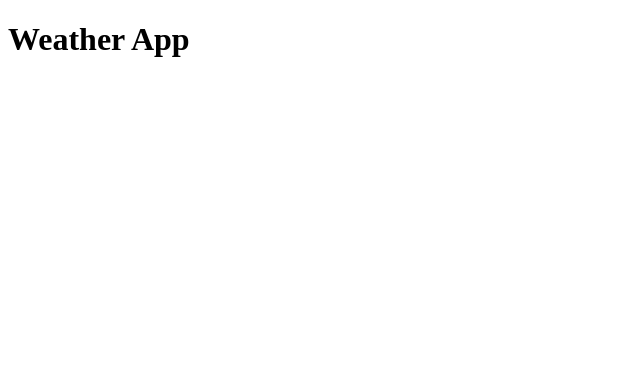
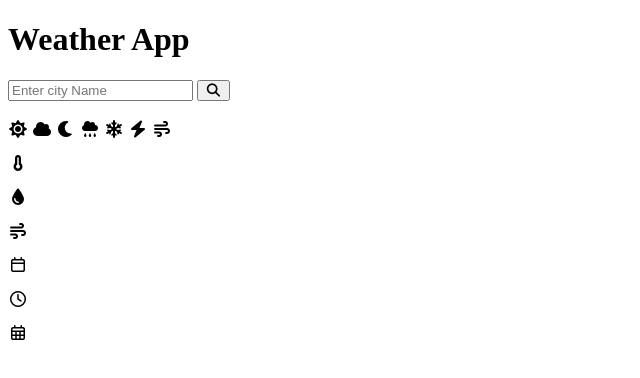
Before and after one commit to Samriddha-Poudel/Weather-Web-App, a plain HTML site: page index.html in a window 1280 px wide. Shown: the whole page, without its empty margins (0-640 px from the left). Drawn offline with Linux system fonts and the light colour scheme; a web font is replaced by a local one.

Commit message:
created app layout with search box and other icons

```diff
--- a/index.html
+++ b/index.html
@@ -1,18 +1,54 @@
 <!DOCTYPE html>
 <html lang="en">
+
 <head>
     <meta charset="UTF-8">
     <meta name="viewport" content="width=device-width, initial-scale=1.0">
     <title>Weather-web App</title>
-    <link rel="stylesheet" href="https://cdnjs.cloudflare.com/ajax/libs/font-awesome/7.0.1/css/all.min.css" integrity="sha512-2SwdPD6INVrV/lHTZbO2nodKhrnDdJK9/kg2XD1r9uGqPo1cUbujc+IYdlYdEErWNu69gVcYgdxlmVmzTWnetw==" crossorigin="anonymous" referrerpolicy="no-referrer" />
+    <link rel="stylesheet" href="https://cdnjs.cloudflare.com/ajax/libs/font-awesome/7.0.1/css/all.min.css"
+        integrity="sha512-2SwdPD6INVrV/lHTZbO2nodKhrnDdJK9/kg2XD1r9uGqPo1cUbujc+IYdlYdEErWNu69gVcYgdxlmVmzTWnetw=="
+        crossorigin="anonymous" referrerpolicy="no-referrer" />
     <link rel="stylesheet" href="style.css">
 </head>
+
 <body>
 
 
     <div class="container">
         <h1>Weather App</h1>
+        <div class="search-box">
+            <input type="text" id="city" placeholder="Enter city Name">
+            <button onclick="getwether();"><i class="fa-solid fa-magnifying-glass"></i></button>
 
+        </div>
+        <div id="loader" class="loader"></div>
+        <div id="weather">
+            <h2 id="city-name"></h2>
+            <div class="weather-icon" id="weather-icon">
+                <i class="fa-solid fa-sun"></i>
+                <i class="fa-solid fa-cloud"></i>
+                <i class="fa-solid fa-moon"></i>
+                <i class="fa-solid fa-cloud-rain"></i>
+                <i class="fa-solid fa-snowflake"></i>
+                <i class="fa-solid fa-bolt"></i>
+                <i class="fa-solid fa-wind"></i>
+            </div>
+            <p id="temperature"><i class="fa-solid fa-temperature-full"></i><span id="temp-value"></span></p>
+            <p id="description"></p>
+            <p id="humidity"><i class="fa-solid fa-tint"></i><span id="humidity-value"></span></p>
+            <div class="wind">
+                <i class="fa-solid fa-wind"></i>
+                <p id="wind"></p>
+            </div>
+            <div class="date-time">
+                <p id="current-date"><i class="fa-regular fa-calendar"></i><span id="date-value"></span></p>
+                <p id="current-time"><i class="fa-regular fa-clock"></i><span id="time-value"></span></p>
+                <p id="current-year"><i class="fa-regular fa-calendar-alt"></i><span id="year-value"></span></p>
+            </div>
+        </div>
     </div>
+
+    <script src="script.js"></script>
 </body>
+
 </html>
--- a/style.css
+++ b/style.css
@@ -0,0 +1 @@
+@import url('https://fonts.googleapis.com/css2?family=Poltawski+Nowy:ital,wght@0,400..700;1,400..700&family=Poppins:ital,wght@0,100;0,200;0,300;0,400;0,500;0,600;0,700;0,800;0,900;1,100;1,200;1,300;1,400;1,500;1,600;1,700;1,800;1,900&family=Roboto:ital,wght@0,100..900;1,100..900&family=Strichpunkt+Sans:wght@400..900&display=swap');
```
